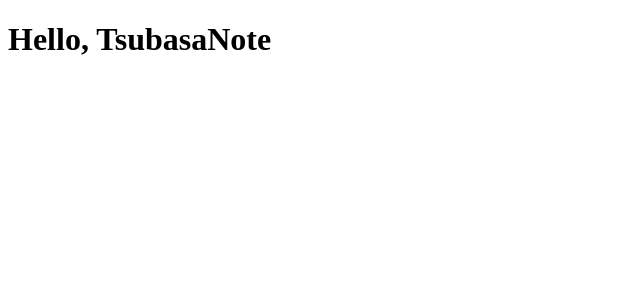
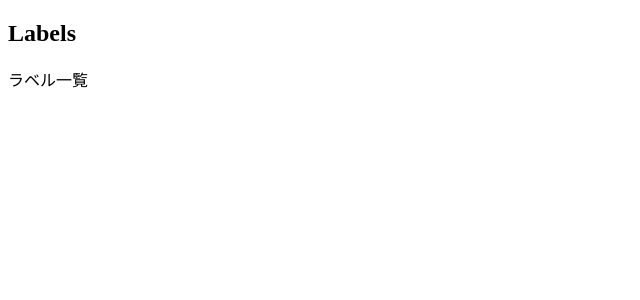
Before and after one commit to japanihon/tsubasanote-front, a React app: page /labels in a window 1280 px wide. Shown: the top 300 px of the page, without its empty margins (0-640 px from the left). Built offline with nearby package versions, Linux system fonts and the light colour scheme.

Commit message:
NoteとLabelのルーティング

```diff
--- a/package.json
+++ b/package.json
@@ -11,7 +11,8 @@
   },
   "dependencies": {
     "react": "^16.8.3",
-    "react-dom": "^16.8.3"
+    "react-dom": "^16.8.3",
+    "react-router-dom": "^4.3.1"
   },
   "devDependencies": {
     "@babel/core": "^7.3.4",
--- /dev/null
+++ b/src/components/App.js
@@ -0,0 +1,15 @@
+import React, { Component } from 'react';
+import { BrowserRouter, Route, Link } from 'react-router-dom';
+import Notes from './Notes';
+import Labels from './Labels';
+
+const App = () => (
+    <BrowserRouter>
+      <div>
+          <Route exact path='/' component={Notes} />
+          <Route path='/labels' component={Labels} />
+      </div>
+    </BrowserRouter>
+)
+
+export default App;
--- /dev/null
+++ b/src/components/Labels.js
@@ -0,0 +1,10 @@
+import React from 'react';
+
+const Labels = () => (
+    <div>
+        <h2>Labels</h2>
+        <p>ラベル一覧</p>
+    </div>
+)
+
+export default Labels;
--- /dev/null
+++ b/src/components/Notes.js
@@ -0,0 +1,10 @@
+import React from 'react';
+
+const Notes = () => (
+    <div>
+        <h2>Notes</h2>
+        <p>ノート一覧</p>
+    </div>
+)
+
+export default Notes;
--- a/src/components/app.js
+++ /dev/null
@@ -1,8 +0,0 @@
-import React, { Component } from 'react';
-class App extends Component {
-    render() {
-        return (<h1>Hello, TsubasaNote</h1>)
-    }
-}
-
-export default App;
--- a/src/index.js
+++ b/src/index.js
@@ -1,9 +1,8 @@
 import React from 'react';
 import { render } from 'react-dom';
-import App from './components/app';
+import App from './components/App';
 
 const rootEl = document.getElementById('app');
-
 
 render(<App />, rootEl);
 
--- a/webpack.config.js
+++ b/webpack.config.js
@@ -17,6 +17,9 @@ module.exports = {
             }
         }]
     },
+    devServer: {
+      historyApiFallback: true,
+    },
     plugins: [
         new HtmlWebpackPlugin({ template: "./src/index.html"})
     ]
```
Also changed, not shown: 1 other file (tests, documents, lock files or other folders).
